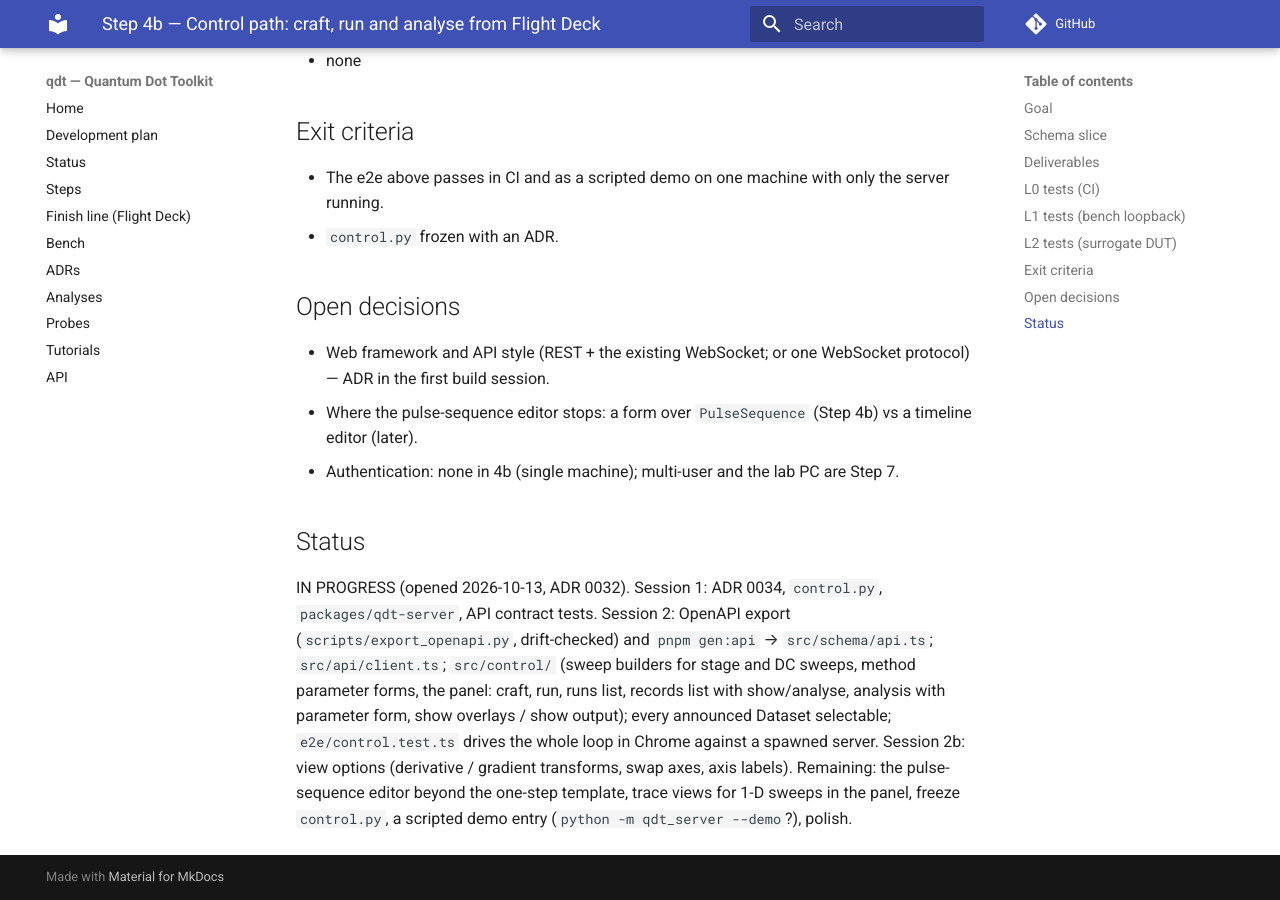
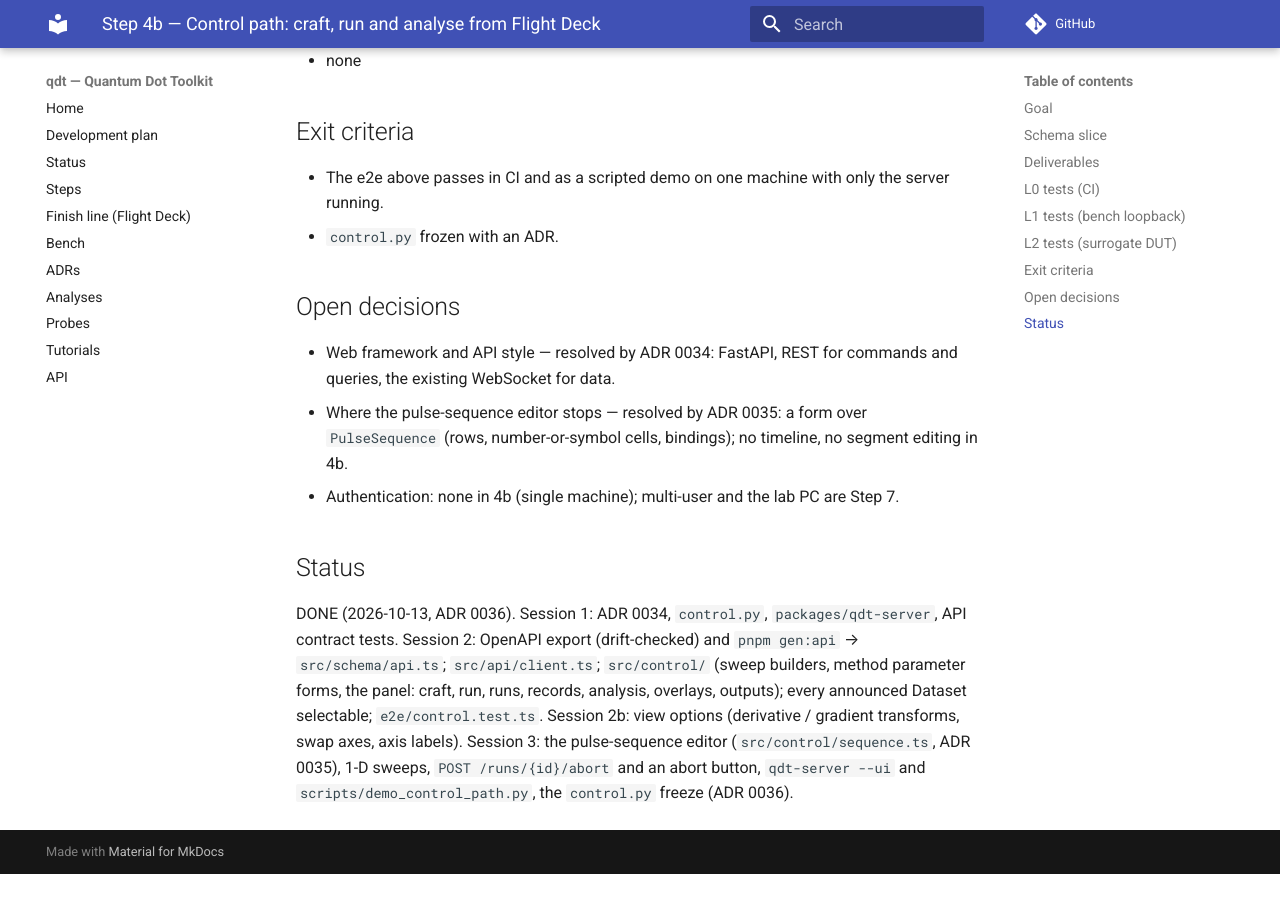
Before and after one commit to CowboyQuantum/qdt, an MkDocs documentation site: the page built from docs/steps/04b-control-path.md, in a window 1280 px wide and 900 px high, scrolled down 1535 px. Built offline with MkDocs 1.6.1 and Material for MkDocs 9.7.7, drawn with Linux system fonts in a browser that asks for light colours; comment, search, counter and statistics services are not loaded; after the commit the page ends 2409 px from its top, so only the background shows below that.

Commit message:
docs(adr): 0036 — control slice frozen at schema_version 1; Step 4b DONE
Run, MethodSpec, ParameterSpec and EstimateSpec are frozen. Not persisted, so v1 wire examples in
test_control.py pin the shape beside the drift-checked OpenAPI export and api.ts. Step 4b's exit
is met: the e2e in CI, scripts/demo_control_path.py, this freeze. Step file, steps index and the
FINISH_LINE row updated.

Co-Authored-By: Claude Opus 5.5 <noreply@anthropic.com>

```diff
--- a/docs/steps/04b-control-path.md
+++ b/docs/steps/04b-control-path.md
@@ -31,17 +31,15 @@ A user does the whole simulated loop from the browser: picks a stand and device,
 - `control.py` frozen with an ADR.
 
 ## Open decisions
-- Web framework and API style (REST + the existing WebSocket; or one WebSocket protocol) — ADR in the first build session.
-- Where the pulse-sequence editor stops: a form over `PulseSequence` (Step 4b) vs a timeline editor (later).
+- Web framework and API style — resolved by ADR 0034: FastAPI, REST for commands and queries, the existing WebSocket for data.
+- Where the pulse-sequence editor stops — resolved by ADR 0035: a form over `PulseSequence` (rows, number-or-symbol cells, bindings); no timeline, no segment editing in 4b.
 - Authentication: none in 4b (single machine); multi-user and the lab PC are Step 7.
 
 ## Status
-IN PROGRESS (opened 2026-10-13, ADR 0032). Session 1: ADR 0034, `control.py`, `packages/qdt-server`,
-API contract tests. Session 2: OpenAPI export (`scripts/export_openapi.py`, drift-checked) and
-`pnpm gen:api` → `src/schema/api.ts`; `src/api/client.ts`; `src/control/` (sweep builders for stage and
-DC sweeps, method parameter forms, the panel: craft, run, runs list, records list with show/analyse,
-analysis with parameter form, show overlays / show output); every announced Dataset selectable;
-`e2e/control.test.ts` drives the whole loop in Chrome against a spawned server. Session 2b: view options
-(derivative / gradient transforms, swap axes, axis labels). Remaining: the
-pulse-sequence editor beyond the one-step template, trace views for 1-D sweeps in the panel, freeze
-`control.py`, a scripted demo entry (`python -m qdt_server --demo`?), polish.
+DONE (2026-10-13, ADR 0036). Session 1: ADR 0034, `control.py`, `packages/qdt-server`, API contract
+tests. Session 2: OpenAPI export (drift-checked) and `pnpm gen:api` → `src/schema/api.ts`;
+`src/api/client.ts`; `src/control/` (sweep builders, method parameter forms, the panel: craft, run,
+runs, records, analysis, overlays, outputs); every announced Dataset selectable; `e2e/control.test.ts`.
+Session 2b: view options (derivative / gradient transforms, swap axes, axis labels). Session 3: the
+pulse-sequence editor (`src/control/sequence.ts`, ADR 0035), 1-D sweeps, `POST /runs/{id}/abort` and
+an abort button, `qdt-server --ui` and `scripts/demo_control_path.py`, the `control.py` freeze (ADR 0036).
```
Also changed, not shown: docs/FINISH_LINE.md (+1 -1 lines), docs/adr/0036-control-slice-frozen.md (added, +86 -0 lines), docs/adr/README.md (+1 -0 lines), docs/steps/README.md (+1 -1 lines), 2 other files.
